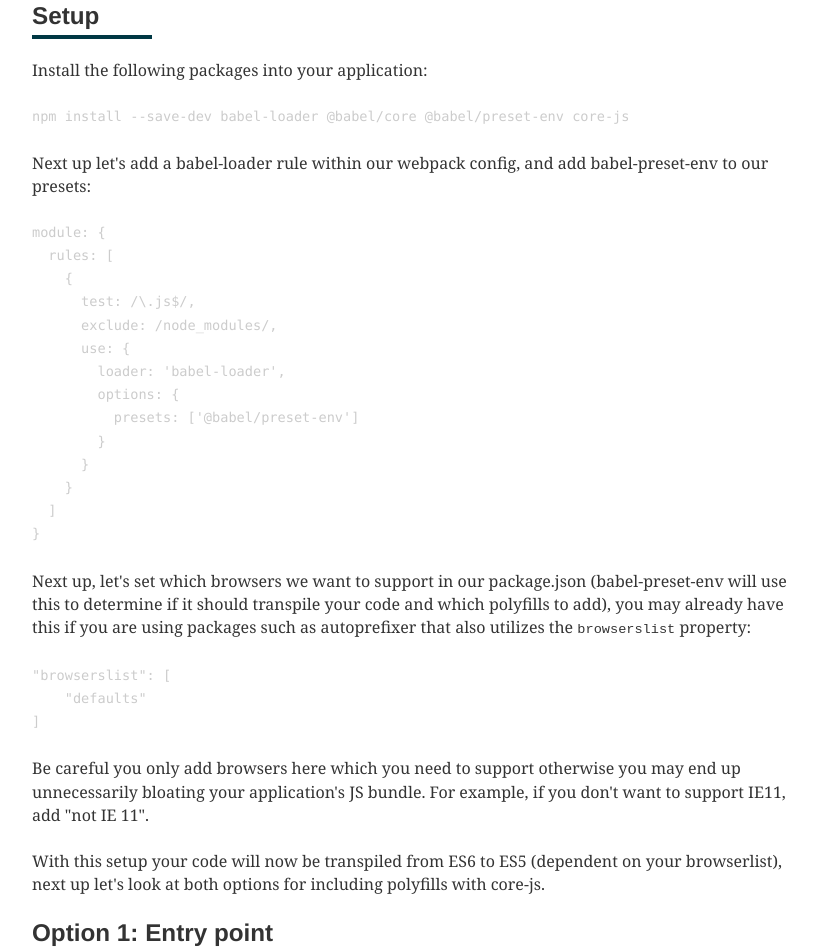
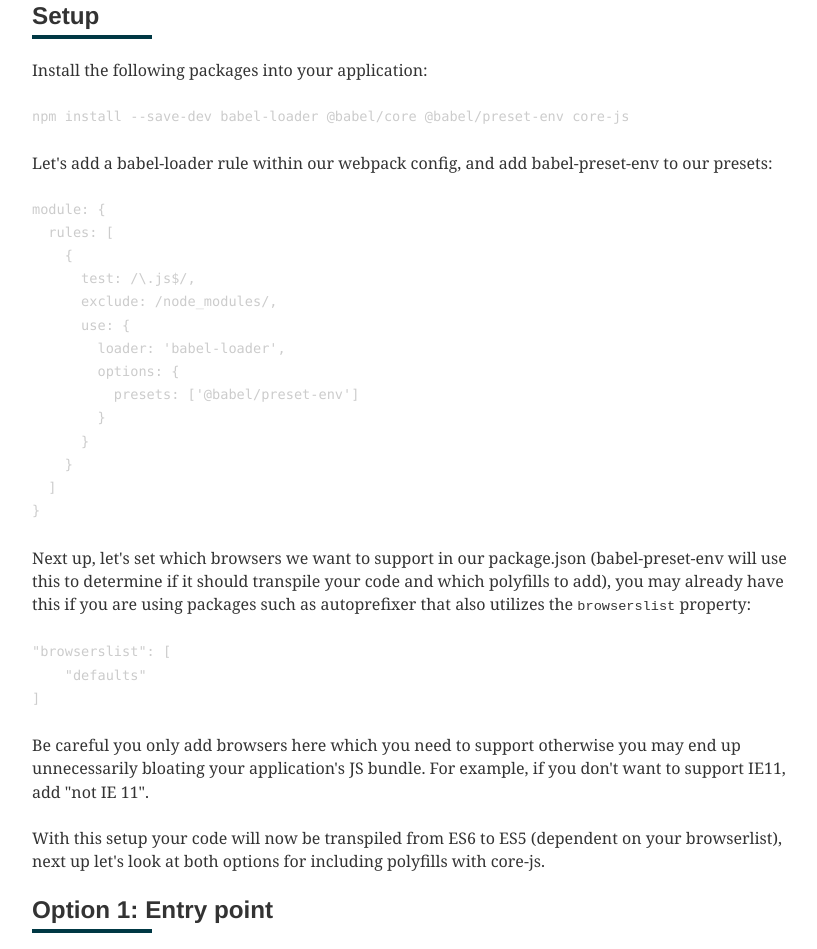
Before and after one commit to cjloff/blog, a Gatsby site: page /blog/transpiling-javascript-and-including-polyfills-with-webpack-babel-preset-env-and-core-js/ in a window 1280 px wide. Shown: the part 984-1933 px from the top of the page, without its empty margins (228-1045 px from the left). Built offline with nearby package versions, Linux system fonts and the light colour scheme; Gatsby itself is replaced by a stand-in of ours; some packages are replaced by stand-ins of ours; code samples lack their colours.

Commit message:
Update transpiling-javascript-and-including-polyfills-with-webpack-babel-preset-env-and-core-js.md

````diff
--- a/src/blog/transpiling-javascript-and-including-polyfills-with-webpack-babel-preset-env-and-core-js.md
+++ b/src/blog/transpiling-javascript-and-including-polyfills-with-webpack-babel-preset-env-and-core-js.md
@@ -32,7 +32,7 @@
 
 ```
 
-Next up let's add a babel-loader rule within our webpack config, and add babel-preset-env to our presets:
+Let's add a babel-loader rule within our webpack config, and add babel-preset-env to our presets:
 
 ```js
 module: {
````
